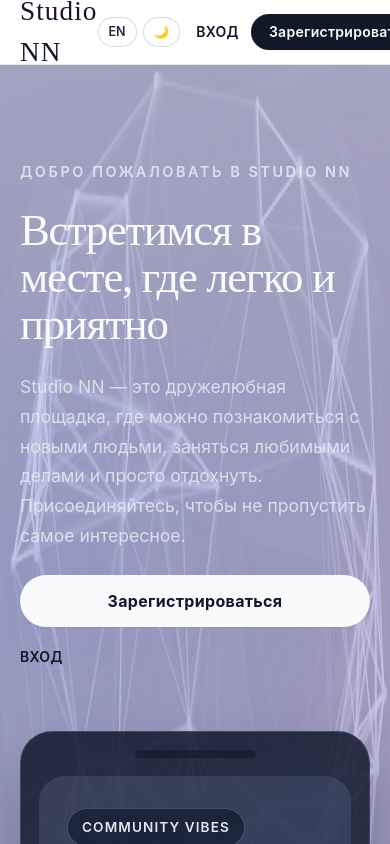
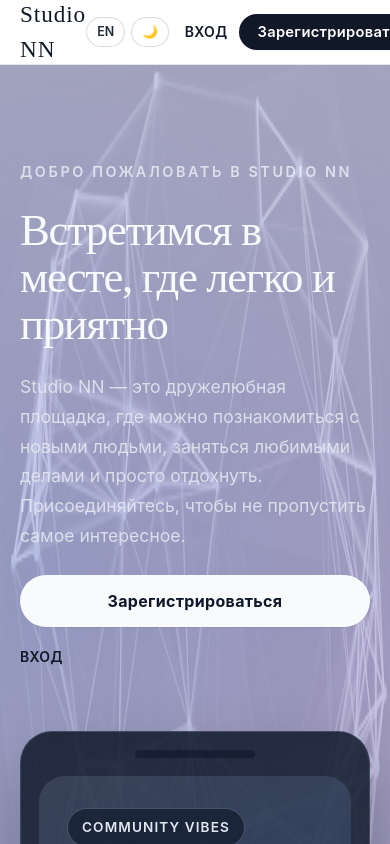
Before and after one commit to amyurshe-sketch/studio-nn, a React (Vite) app: page / in a window 390 px wide. Shown: the top 844 px of the page. Built offline with nearby package versions, Linux system fonts and the light colour scheme; no server answers.

Commit message:
уплотнил шапку

```diff
--- a/src/App.css
+++ b/src/App.css
@@ -331,6 +331,22 @@ button {
   .logout-desktop { display: none !important; }
 }
 
+/* Mobile header tightening so long text fits (e.g., "Зарегистрироваться") */
+@media (max-width: 520px) {
+  .header-content { padding: 0 12px; }
+  .header-left { gap: 16px; }
+  .logo { font-size: 1.45rem; }
+  .header-right { gap: 8px; }
+  .register-button { padding: 8px 16px; font-size: 0.92rem; }
+  .login-button { padding: 8px 0; }
+}
+
+@media (max-width: 380px) {
+  .header-content { padding: 0 10px; }
+  .logo { font-size: 1.35rem; }
+  .register-button { padding: 6px 14px; font-size: 0.88rem; }
+}
+
 .nav-link,
 .btn-nav {
   display: inline-flex;
```
